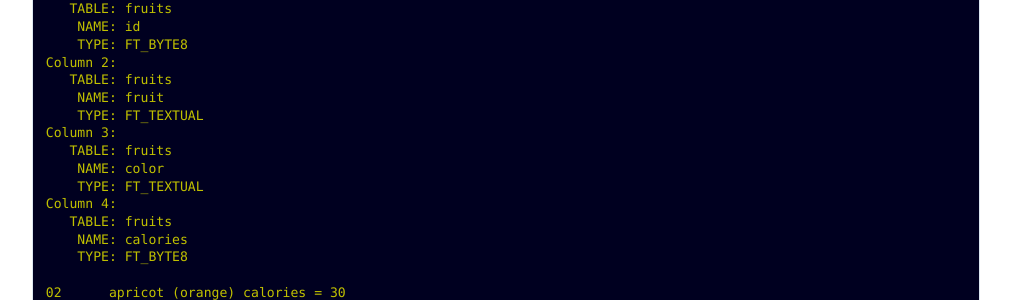
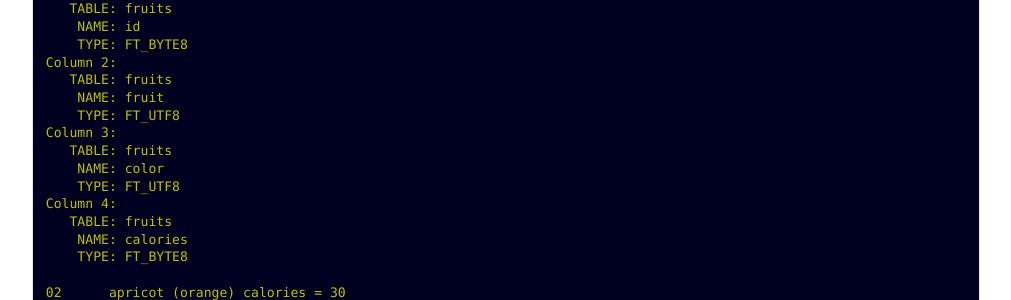
Before and after one commit to jrmarino/AdaBase, a Jekyll site: the page built from stmt_fetch_next.md, in a window 1280 px wide and 900 px high, scrolled down 1825 px. Shown: the part 365-665 px from the top of the window, without its empty margins (0-1011 px from the left). Built offline with Jekyll 4.4.1, drawn with Linux system fonts in a browser that asks for light colours; some of the changed text lies outside the part shown.

Commit message:
stmt_fetch_next - update testcase for SQLite
The Postgresql case should also show UTF-8 so there might be a problem
there.

```diff
--- a/stmt_fetch_next.md
+++ b/stmt_fetch_next.md
@@ -124,11 +124,11 @@ Column 1:
 Column 2:
    TABLE: fruits
     NAME: fruit
-    TYPE: FT_TEXTUAL
+    TYPE: FT_UTF8
 Column 3:
    TABLE: fruits
     NAME: color
-    TYPE: FT_TEXTUAL
+    TYPE: FT_UTF8
 Column 4:
    TABLE: fruits
     NAME: calories
```
